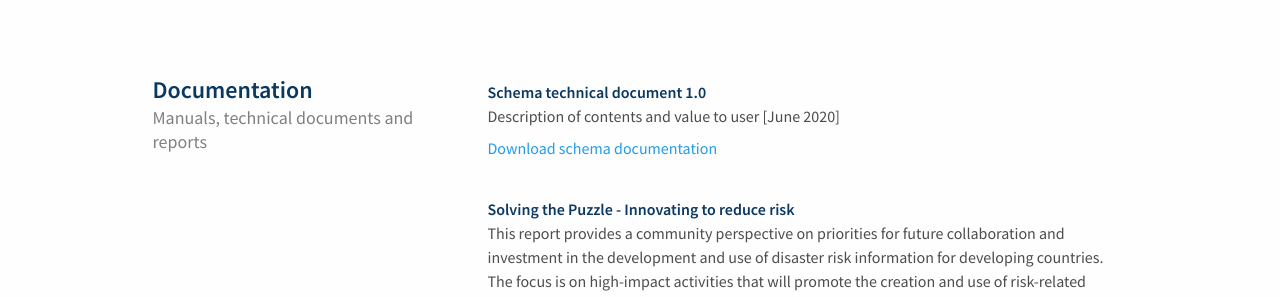
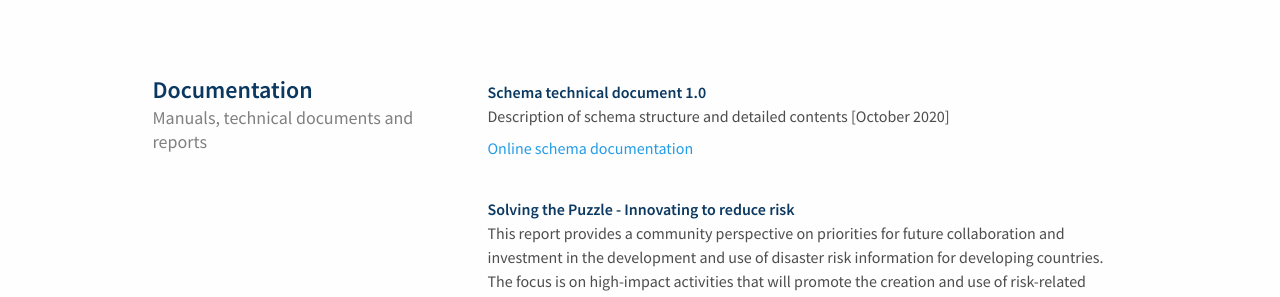
Before and after one commit to GFDRR/risk-data-library.github.io, a Jekyll site: the page built from resources.html, in a window 1280 px wide. Shown: the part 315-612 px from the top of the page. Built offline with Jekyll 4.4.1, drawn with Linux system fonts in a browser that asks for light colours; nearby versions of some CDN libraries.

Commit message:
Update resources.html
update schema doc from pdf to https://gfdrr.github.io/rdl-doc/

```diff
--- a/resources.html
+++ b/resources.html
@@ -16,10 +16,10 @@ description: Collected documentation, references and links for the projects and
         Schema technical document 1.0
       </p>
       <p>
-        Description of contents and value to user [June 2020]
+        Description of schema structure and detailed contents [October 2020]
       </p>
       <div class="link-under-paragraph-container">
-        <a href="https://github.com/GFDRR/risk-data-library.github.io/assets/docs/TechnicalOverview_GFDRR_RiskDataSchema_June2020.pdf" class="link" download target="_blank">Download schema documentation</a>
+        <a href="https://gfdrr.github.io/rdl-doc/" class="link" download target="_blank">Online schema documentation</a>
       </div>
     </div>
     <div class="reusable-content no-margin-bottom">
```
